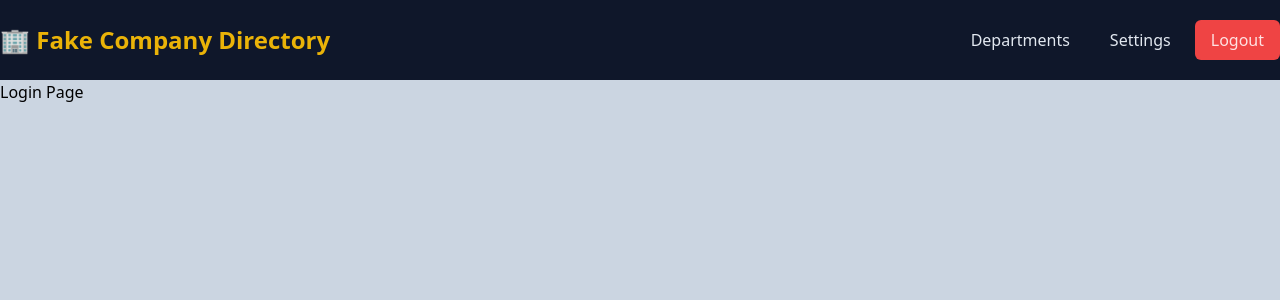
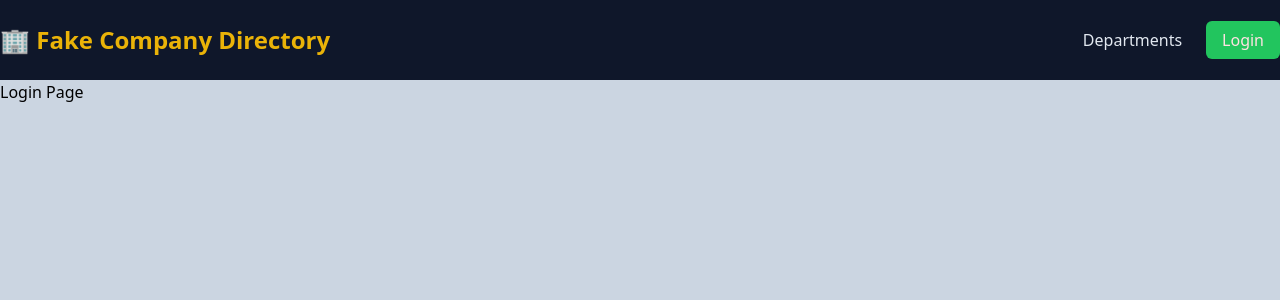
Before and after one commit to Victor25Ortiz/CompanyDirectory, a Vue app: page /login in a window 1280 px wide. Shown: the top 300 px of the page. Built offline with nearby package versions, Linux system fonts and the light colour scheme.

Commit message:
Create authentication

```diff
--- a/src/components/NavBar.vue
+++ b/src/components/NavBar.vue
@@ -1,18 +1,27 @@
 <script setup>
-  import { ref } from 'vue'
+import { ref } from 'vue'
+import { useAuth } from '@/composables/useAuth'
+
+const { isAuthenticated } = useAuth()
+
   const brand = ref('🏢 Fake Company Directory')
 </script>
 
 <template>
   <nav>
     <div class="wrapper">
-      <RouterLink to="/" class="brand">
+      <RouterLink :to="{name:'Home'}" class="brand">
         <span class="brand-title">{{ brand }}</span>
       </RouterLink>
       <div class="menu">
-        <a href="#" class="menu-item">Departments</a>
-        <a href="#" class="menu-item">Settings</a>
-        <a href="#" class="menu-login">Logout</a>
+        <RouterLink :to="{ name: 'Home' }" href="#" class="menu-item">Departments</RouterLink>
+        <div v-if="isAuthenticated">
+        <RouterLink :to="{ name: 'Home' }" href="#" class="menu-item">Settings</RouterLink>
+        <RouterLink :to="{ name: 'Home' }" href="#" class="menu-logout">Logout</RouterLink>
+        </div>
+        <div v-else>
+        <RouterLink :to="{ name: 'Login' }" href="#" class="menu-login">Login</RouterLink>
+        </div>
       </div>
     </div>
   </nav>
@@ -30,11 +39,17 @@
       }
       .menu {
         @apply flex gap-2;
+        div {
+          @apply py-2;
+        }
         &-item {
           @apply rounded-md px-4 py-2 hover:bg-yellow-500 hover:text-slate-900;
         }
         &-login {
-          @apply rounded-md bg-red-500 px-4 py-2 text-red-100 hover:bg-red-700;
+          @apply rounded-md bg-green-500 px-4 py-2 text-red-100 hover:bg-green-700;
+        }
+        &-logout {
+          @apply mx-2 rounded-md bg-red-500 px-4 py-2 text-red-100 hover:bg-red-700;
         }
       }
     }
--- /dev/null
+++ b/src/composables/useAuth.js
@@ -0,0 +1,34 @@
+import { ref } from 'vue'
+
+const dbUsers = [
+    {
+    username: 'admin',
+    password: 'admin',
+    name: 'Admin',
+    role: 'admin',
+    email: 'admin@cool-company.com',
+
+},
+{
+    username: 'user',
+    password: 'user',
+    name: 'user',
+    role: 'user',
+    email: 'user@cool-company.com',
+    },
+]
+
+const isAuthenticated = ref(false)
+const user = ref({})
+
+export const useAuth = () => {
+    const login = (username, password) => {
+        const user = dbUsers.find((u) => u.username == username && u.password == password)
+        if (user) {
+            const { name, role, email, username } = user
+            isAuthenticated.value = true
+            user.value = { name, role, email, username }
+        }
+    }
+    return { isAuthenticated, user, login }
+}
--- a/src/router.js
+++ b/src/router.js
@@ -5,9 +5,9 @@ import LoginPage from '@/components/LoginPage.vue'
 import NotFound from '@/components/NotFound.vue'
 
 const routes = [
-    { path: '/', component: MainPage },
-    { path: '/login', component: LoginPage },
-    { path: '/:pathMatch(.*)*', component: NotFound },
+    { path: '/', name: 'Home', component: MainPage },
+    { path: '/login', name: 'Login', component: LoginPage },
+    { path: '/:pathMatch(.*)*', name: 'NotFound', component: NotFound },
 ]
 
 export default createRouter({
```
